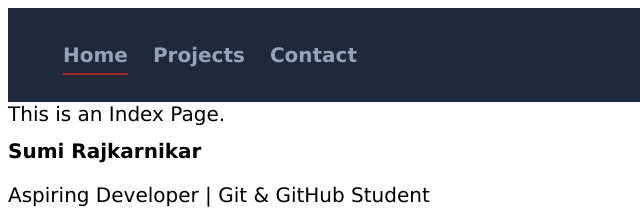
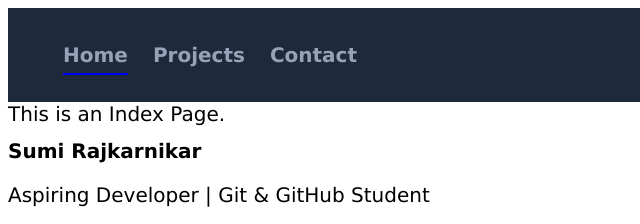
Before and after one commit to rajkarnikarsumii-cpu/my-portfolio, a plain HTML site: page index.html in a window 1280 px wide. In both pictures the pointer is over the link "Home". Shown: the top 224 px of the page, 0-640 px from the left. Drawn offline with Linux system fonts and the light colour scheme.

Commit message:
Save current changes

```diff
--- a/style.css
+++ b/style.css
@@ -23,5 +23,5 @@
 
 .nav-bar a:hover {
     padding-bottom: 6px;
-    border-bottom: 2px solid brown;
+    border-bottom: 2px solid blue;
 }
```
